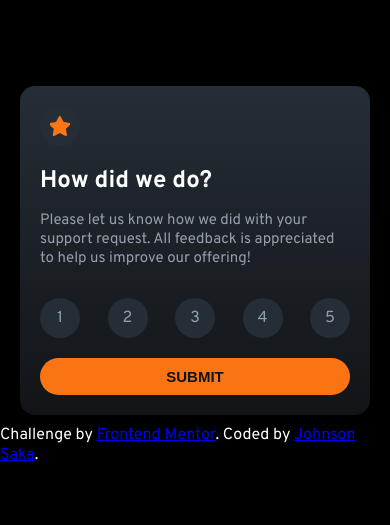
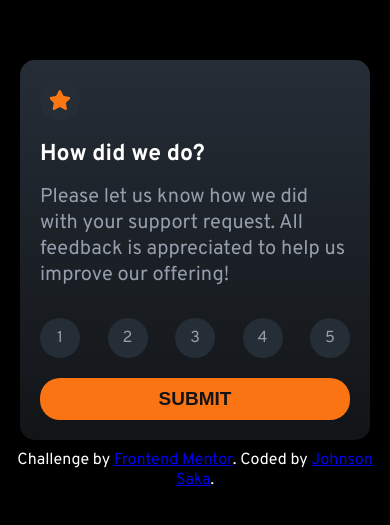
Before and after one commit to JohnsonSaka123/interactive-rating-component-main, a plain HTML site: page index.html in a window 390 px wide. Shown: the part 147-672 px from the top of the page. Drawn offline with Linux system fonts and the light colour scheme.

Commit message:
Styled responsive

```diff
--- a/index.css
+++ b/index.css
@@ -86,7 +86,7 @@ button{
   border: none;
   border-radius: 20px;
   padding: 10px 5px;
-  font-weight: bold;
+  font-weight: 600;
   font-size: 15px;
 }
 button:hover{
@@ -95,6 +95,7 @@ button:hover{
 }
 .attribution{
   color: white;
+
 }
 .thank-you-card{
   display: flex;
@@ -132,3 +133,26 @@ button:hover{
   text-align: center;
   color: hsl(217, 12%, 63%);
 }
+
+@media (max-width : 768px){
+  .attribution{
+    text-align: center;
+  }
+  body{
+    margin: 0 auto
+  }
+  .title{
+    font-size: 23px;
+    font-weight: 700;
+  }
+  .your-feedback{
+    font-size: 20px;
+  }
+  .thank-you-content p{
+    font-size: 20px;
+  }
+  button{
+    font-size: 19px;
+  }
+
+}
```
